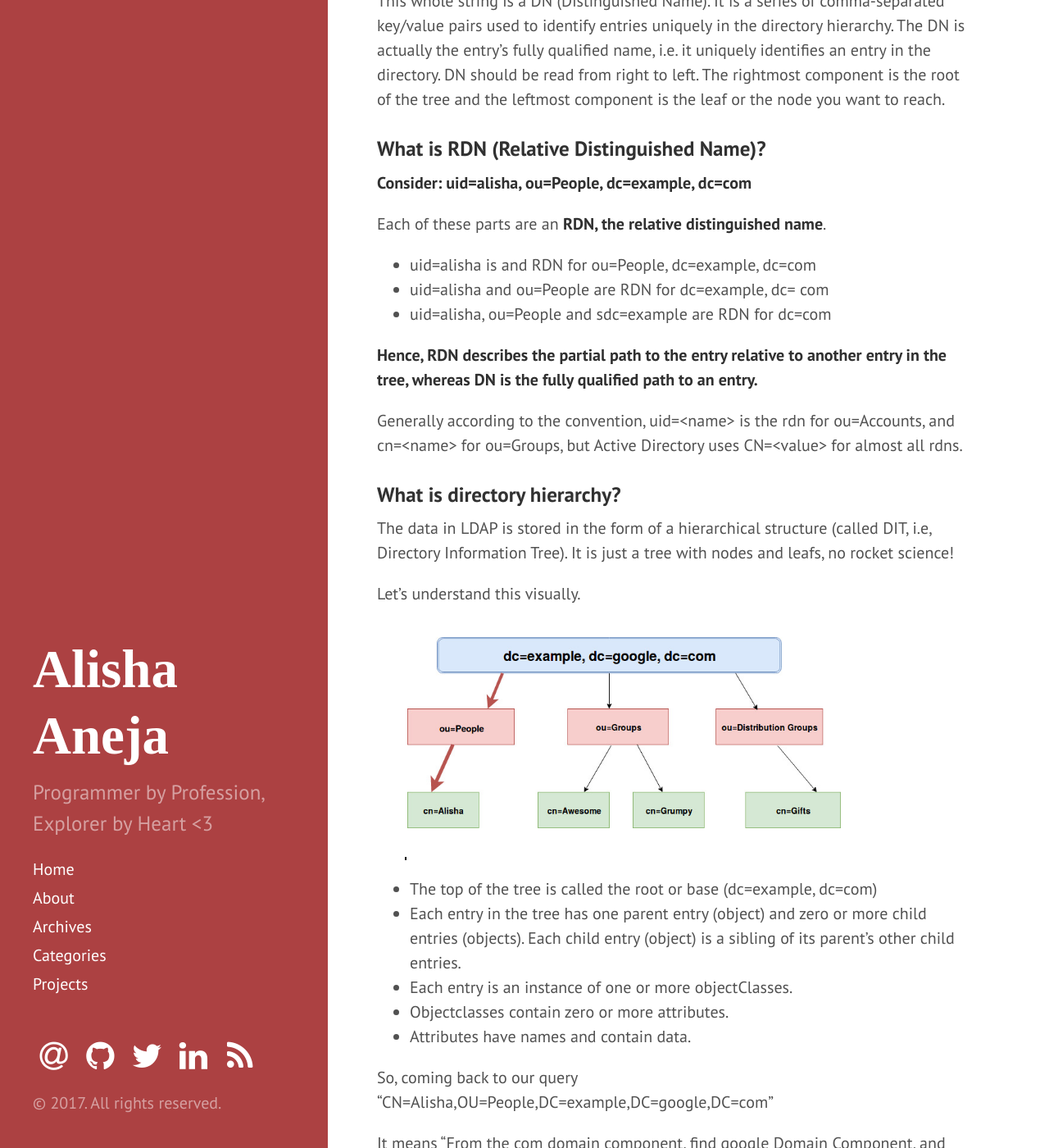
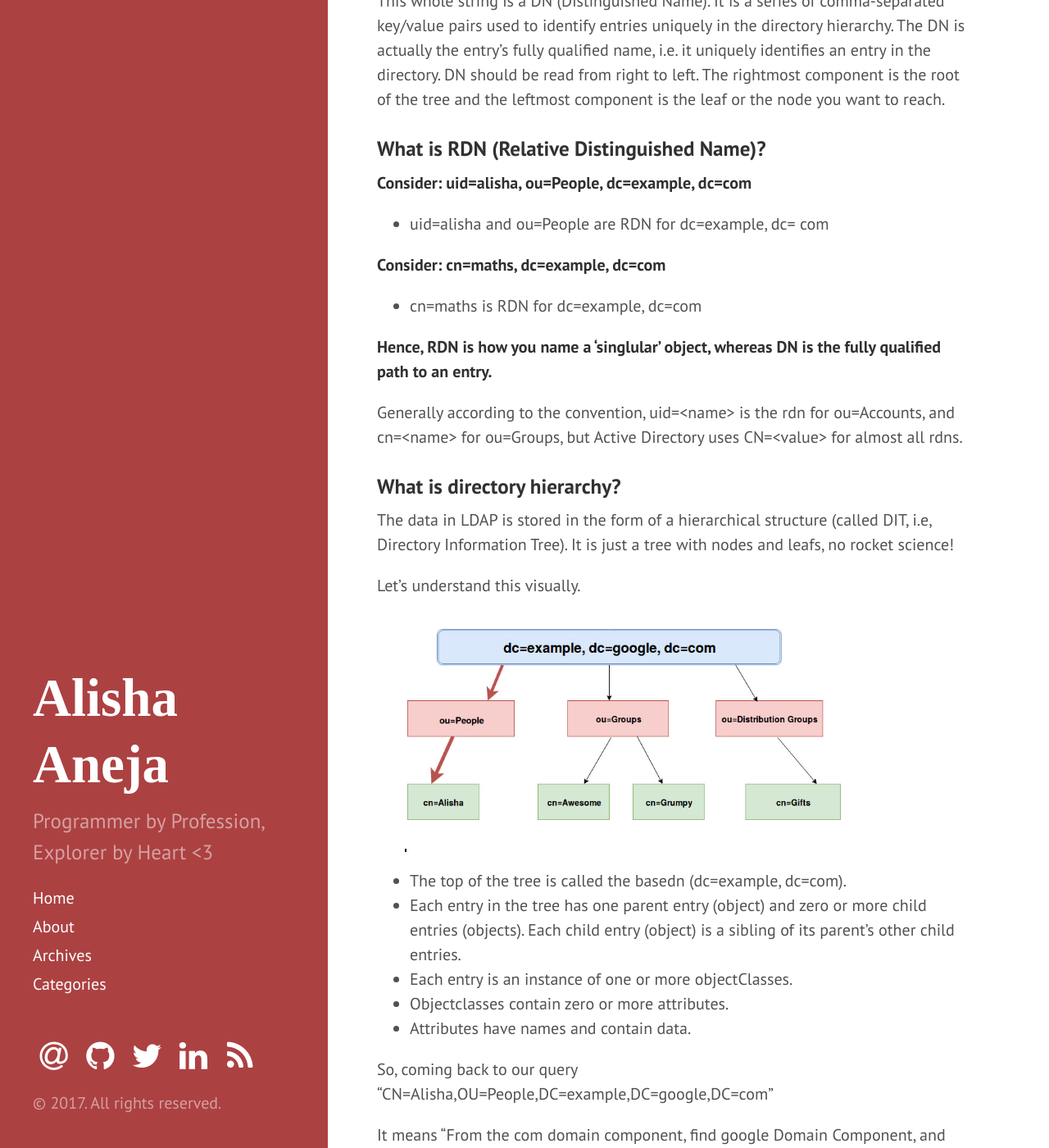
Before and after one commit to alisha17/alisha17.github.io, a Jekyll site: the page built from _posts/2017-11-25-ldapconcepts.md, in a window 1280 px wide and 1400 px high, scrolled down 565 px. Shown: the whole window at 82% size. Built offline with Jekyll 4.4.1, drawn with Linux system fonts in a browser that asks for light colours; nearby versions of some CDN libraries; Markdown is read by kramdown in place of the engine named in the settings; comment, search, counter and statistics services are not loaded.

Commit message:
Projects page

```diff
--- a/_posts/2017-11-25-ldapconcepts.md
+++ b/_posts/2017-11-25-ldapconcepts.md
@@ -26,13 +26,13 @@ This whole string is a DN (Distinguished Name). It is a series of comma-separate
 
 **Consider: uid=alisha, ou=People, dc=example, dc=com**
 
-Each of these parts are an **RDN, the relative distinguished name**.
+* uid=alisha and ou=People are RDN for dc=example, dc= com
 
-* uid=alisha is and RDN for ou=People, dc=example, dc=com
-* uid=alisha and ou=People are RDN for dc=example, dc= com
-* uid=alisha, ou=People and sdc=example are RDN for dc=com
+**Consider: cn=maths, dc=example, dc=com**
 
-**Hence, RDN describes the partial path to the entry relative to another entry in the tree, whereas DN is the fully qualified path to an entry.**
+* cn=maths is RDN for dc=example, dc=com
+
+**Hence, RDN is how you name a 'singlular' object, whereas DN is the fully qualified path to an entry.**
 
 Generally according to the convention, uid=&lt;name&gt; is the rdn for ou=Accounts, and cn=&lt;name&gt; for ou=Groups, but Active Directory uses CN=&lt;value&gt; for almost all rdns.
 
@@ -46,7 +46,7 @@ Let’s understand this visually.
 ![ldap tree]({{ site.url }}/assets/ldaptree.png)
 
 
-* The top of the tree is called the root or base (dc=example, dc=com)
+* The top of the tree is called the basedn (dc=example, dc=com).
 * Each entry in the tree has one parent entry (object) and zero or more child entries (objects). Each child  entry (object) is a sibling of its parent's other child entries.
 * Each entry is an instance of one or more objectClasses.
 * Objectclasses contain zero or more attributes.
```
Also changed, not shown: projects.html (deleted, +0 -7 lines), 4 other files.
